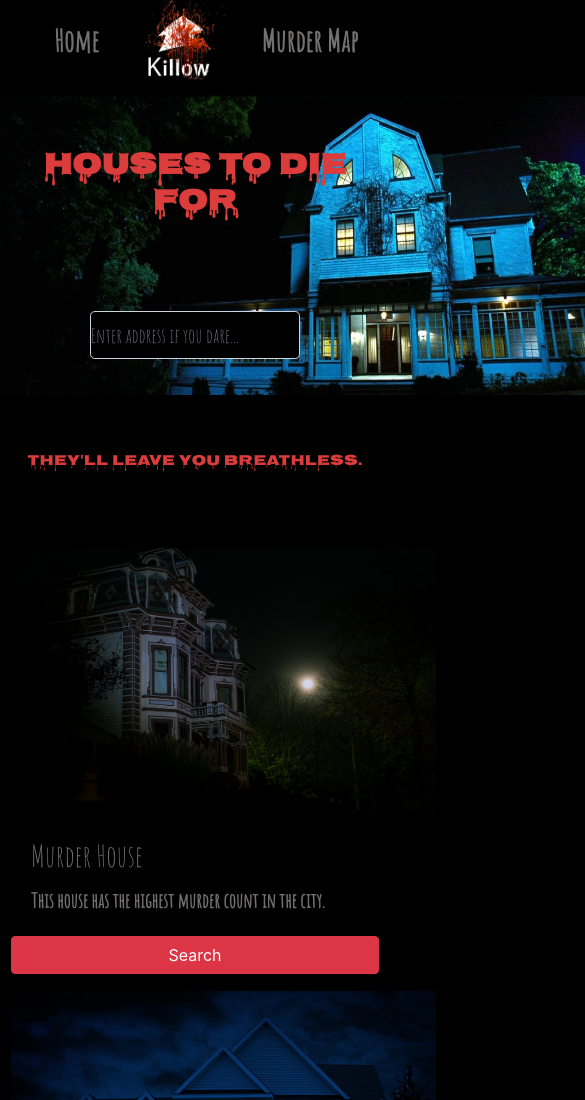
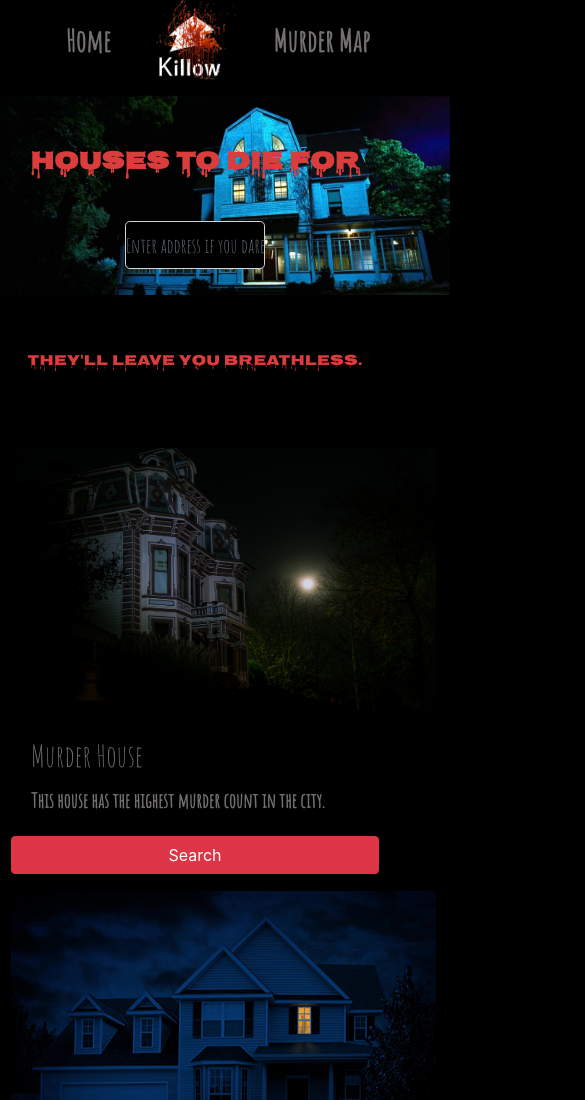
Before and after one commit to mbvmatt28/Killow, a plain HTML site: page index.html in a window 390 px wide. Shown: the top 1100 px of the page, 585 px wide, since content can reach past the window. Drawn offline with nearby package versions, Linux system fonts and the light colour scheme; some packages are replaced by stand-ins of ours.

Commit message:
media qs

```diff
--- a/assets/css/style.css
+++ b/assets/css/style.css
@@ -41,6 +41,7 @@ body {
 #autocomplete  {
     background-color: black;
     font-size: 30px;
+    width: 60%;
 }
 
 .card-deck {
@@ -162,27 +163,27 @@ hr {
 
     }
 
-      @media screen and (max-width: 440px) {
+      @media screen and (max-width: 466px) {
 
 
             .ah-img {
-                width: 650px;
-                height:300px;
+                width: 450px;
+                height:200px;
             }
         #d {
-            font-size: 30px;
+            font-size: 25px;
         }
        #bb {
             font-size: 15px;
         }
         #autocomplete {
             padding: 0;
-            width : 30%;
+            width : 40%;
             font-size: 20px;
             }
 
 
-        #head {    margin-left: 10%;
+        #head {    margin-left: 13%;
         }
 
     }
--- a/index.html
+++ b/index.html
@@ -29,10 +29,9 @@
                 <h4 id="d" class="card-titl" style="padding: 10px; text-align: center; font-weight: bold;">
                     Houses to die for</h4>
                 <br>
-                <br>
-                <br>
+
                 <input id="autocomplete" class="padding: 10px; form-control form-control-lg"
-                    style="width: 60%; margin: auto; font-family: 'Amatic SC', cursive; " type="text" href="https://mbvmatt28.github.io/Killow/mm.html" placeholder="Enter address if you dare..."/>
+                    style="margin: auto; font-family: 'Amatic SC', cursive; " type="text" href="https://mbvmatt28.github.io/Killow/mm.html" placeholder="Enter address if you dare..."/>
             </div>
         </div>
         <br><br>
```
